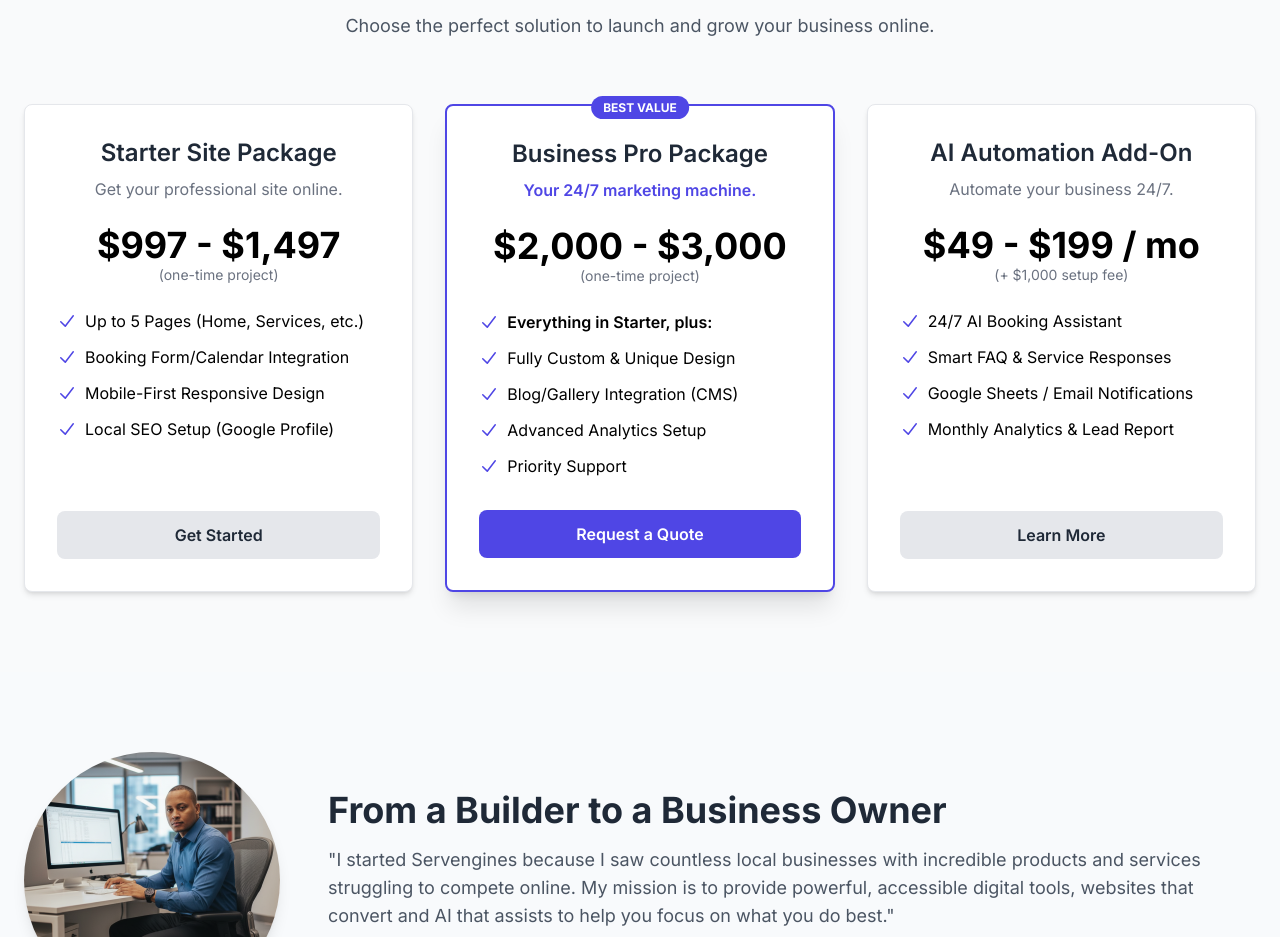
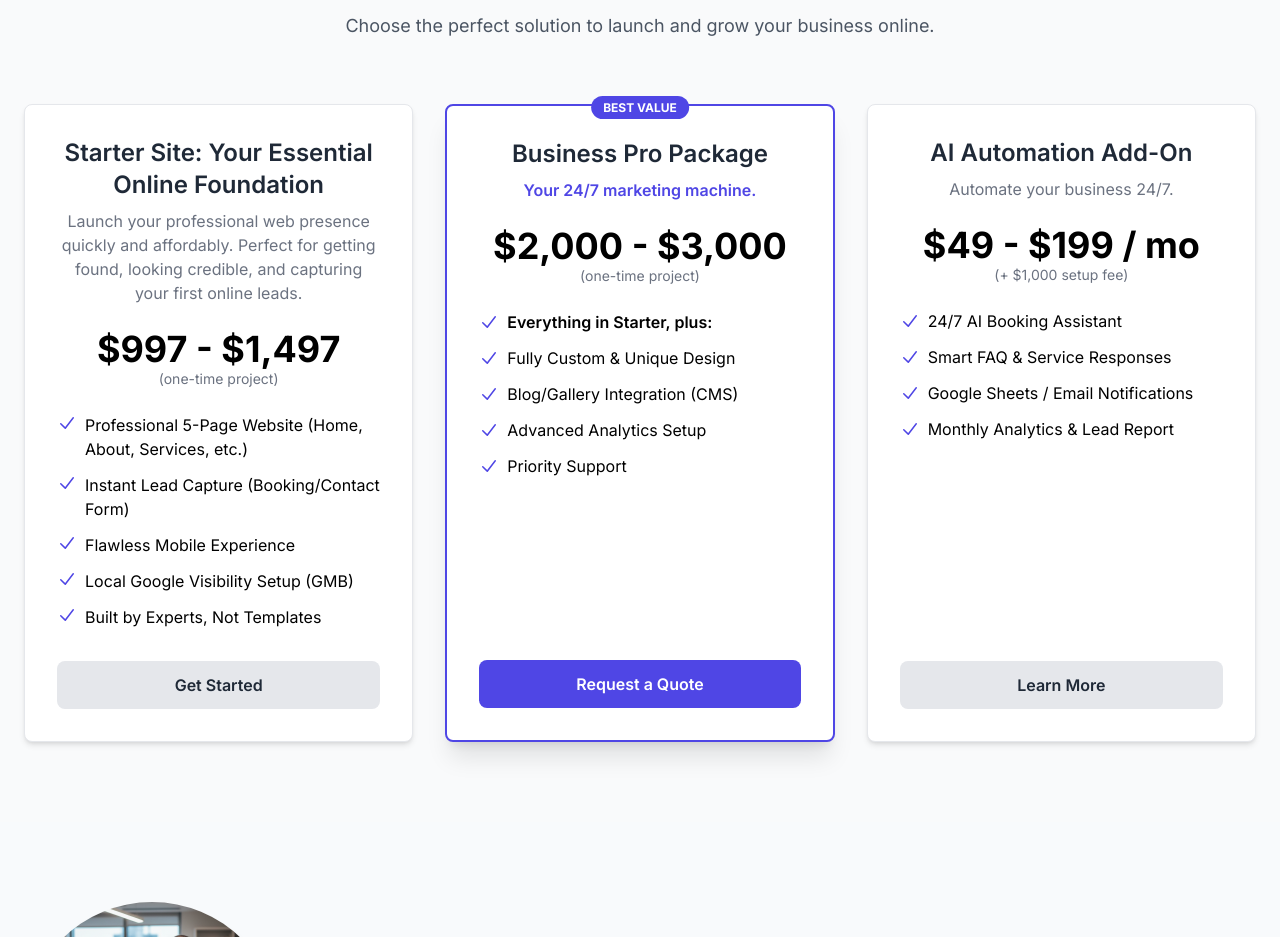
Before and after one commit to CyberSanderson/servengines, a Next.js app: page / in a window 1280 px wide. Shown: the part 4380-5317 px from the top of the page. Built offline with nearby package versions, Linux system fonts and the light colour scheme.

Commit message:
updated pricing strategy again

```diff
--- a/src/components/Pricing.tsx
+++ b/src/components/Pricing.tsx
@@ -36,20 +36,22 @@ const Pricing = () => {
         <p className="mt-4 text-lg text-gray-600 max-w-3xl mx-auto">Choose the perfect solution to launch and grow your business online.</p>
         <div className="mt-16 grid grid-cols-1 lg:grid-cols-3 gap-8 max-w-7xl mx-auto">
 
-          {/* Tier 1: Starter Site Package */}
+          {/* Tier 1: Starter Site Package --- UPDATED CONTENT BELOW --- */}
           <div className="p-8 bg-white rounded-lg border shadow-md flex flex-col">
-            <h3 className="text-2xl font-semibold text-gray-800">Starter Site Package</h3>
-            <p className="mt-2 text-gray-500">Get your professional site online.</p>
+            <h3 className="text-2xl font-semibold text-gray-800">Starter Site: Your Essential Online Foundation</h3>
+            <p className="mt-2 text-gray-500">Launch your professional web presence quickly and affordably. Perfect for getting found, looking credible, and capturing your first online leads.</p>
             <p className="mt-6 text-4xl font-bold">$997 - $1,497</p>
             <p className="text-sm text-gray-500">(one-time project)</p>
             <ul className="mt-6 space-y-3 text-left flex-grow">
-              <li className="flex items-center"><CheckmarkIcon /><span>Up to 5 Pages (Home, Services, etc.)</span></li>
-              <li className="flex items-center"><CheckmarkIcon /><span>Booking Form/Calendar Integration</span></li>
-              <li className="flex items-center"><CheckmarkIcon /><span>Mobile-First Responsive Design</span></li>
-              <li className="flex items-center"><CheckmarkIcon /><span>Local SEO Setup (Google Profile)</span></li>
+              <li className="flex items-start"><CheckmarkIcon /><span>Professional 5-Page Website (Home, About, Services, etc.)</span></li>
+              <li className="flex items-start"><CheckmarkIcon /><span>Instant Lead Capture (Booking/Contact Form)</span></li>
+              <li className="flex items-start"><CheckmarkIcon /><span>Flawless Mobile Experience</span></li>
+              <li className="flex items-start"><CheckmarkIcon /><span>Local Google Visibility Setup (GMB)</span></li>
+              <li className="flex items-start"><CheckmarkIcon /><span>Built by Experts, Not Templates</span></li>
             </ul>
             <Link href="/contact" className="mt-8 block w-full px-6 py-3 bg-gray-200 text-gray-800 font-semibold rounded-lg hover:bg-gray-300 text-center">Get Started</Link>
           </div>
+          {/* --- END OF UPDATED TIER 1 --- */}
 
           {/* Tier 2: Business Pro Package (Best Value) */}
           <div className="p-8 bg-white rounded-lg border-2 border-indigo-600 shadow-xl flex flex-col relative">
```
